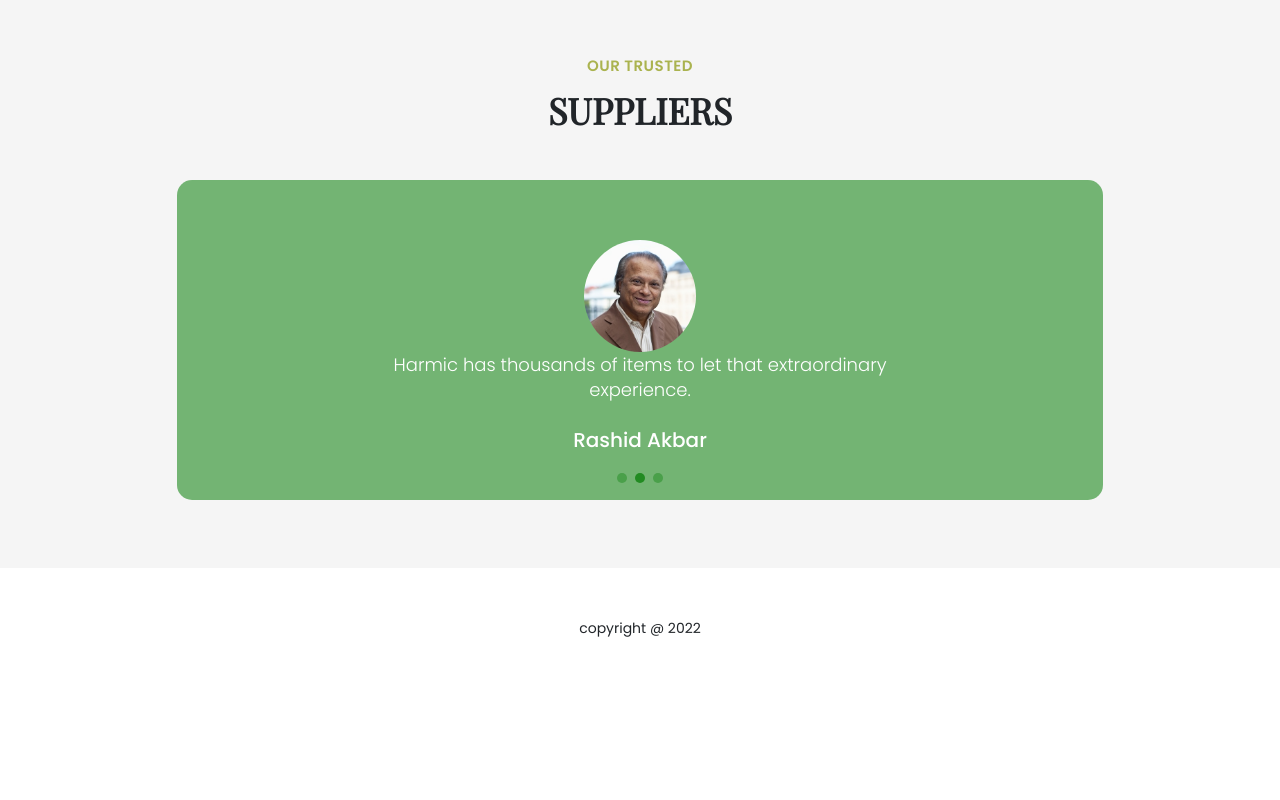
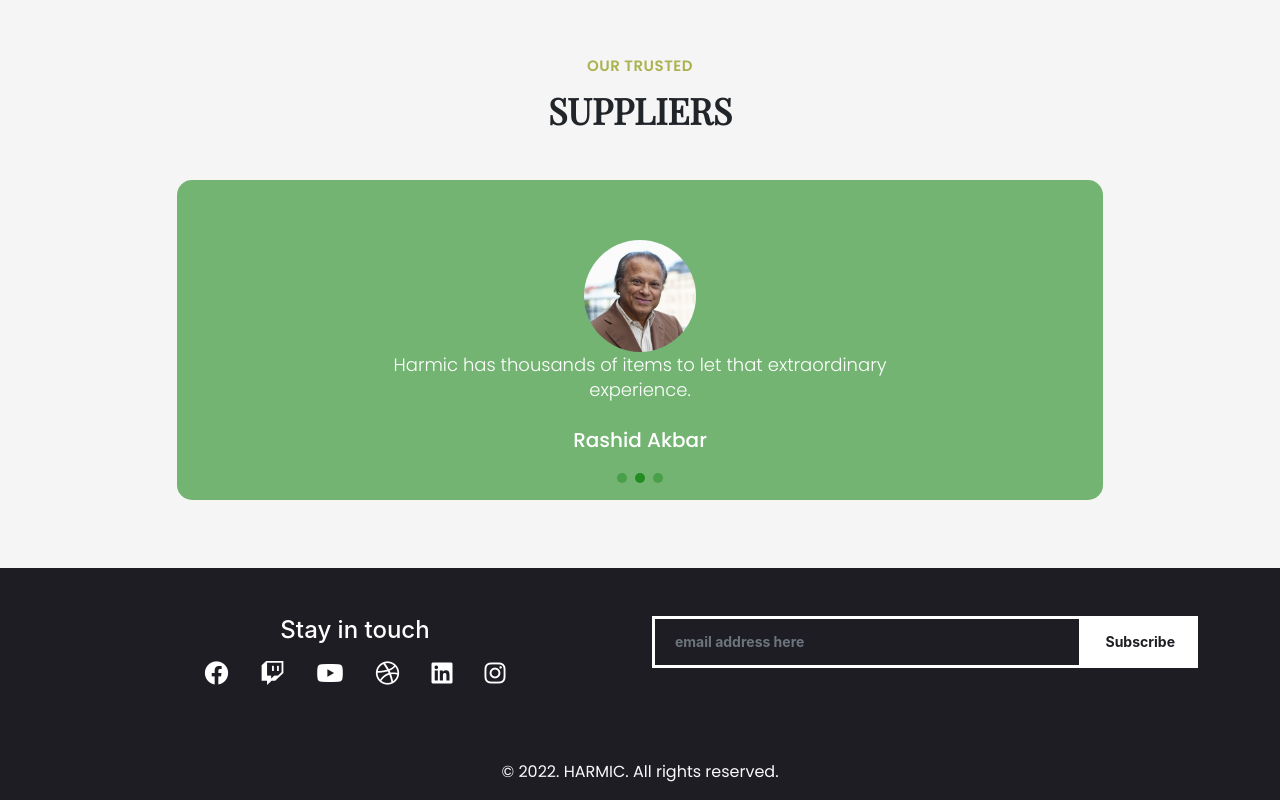
Before and after one commit to ReNayeem/HARMIC, a React (Create React App) app: page / in a window 1280 px wide. Shown: the part 2044-2844 px from the top of the page. Before the commit the page ends 2700 px from the top, so only its background shows below. Built offline with nearby package versions, Linux system fonts and the light colour scheme; no server answers.

Commit message:
footer rough completed

```diff
--- a/src/Pages/Home/Expert/Expert.js
+++ b/src/Pages/Home/Expert/Expert.js
@@ -9,7 +9,7 @@ const Expert = ({ expert }) => {
                 <div className="card-body">
                     <h5 className="card-title">{name}</h5>
                     <p className="card-text">Some quick example text to build on the card title and make up the bulk of the card's content.</p>
-                    <a href="#" className="btn btn-primary">Go somewhere</a>
+                    <a className="btn btn-primary">Go somewhere</a>
                 </div>
             </div>
         </div>
--- a/src/Pages/Shared/Footer/Footer.css
+++ b/src/Pages/Shared/Footer/Footer.css
@@ -0,0 +1,63 @@
+.footer {
+    background: #1e1d23;
+}
+
+.footer .footer-link {
+    font-size: 1rem;
+    color: #1e1d23;
+    padding: 0 1.875rem;
+}
+
+.footer .footer-link:hover {
+    color: white;
+}
+
+.footer .footer-social a i {
+    font-size: 1.5rem;
+    color: white;
+    padding: 0 1rem;
+}
+
+.footer .footer-social a:hover i {
+    color: forestgreen;
+}
+
+.newsletter .form-control {
+    height: 3.225rem;
+    padding: 0 1.25rem;
+    font-size: .875rem;
+    width: 100%;
+    border-radius: 0;
+    background: transparent;
+    border: .1875rem solid white;
+    color: #1e1d23;
+    font-weight: 700;
+}
+
+.newsletter .footer-button {
+    height: 3.225rem;
+    padding: 0 1.25rem;
+    font-size: .875rem;
+    border-radius: 0 !important;
+    background-color: white;
+    border: .1875rem solid white !important;
+    color: #1e1d23;
+    font-weight: 700;
+}
+
+.newsletter:hover .form-control {
+    border: .1875rem solid forestgreen;
+    color: white;
+}
+
+.newsletter:hover .footer-button {
+    background: forestgreen;
+    border: .1875rem solid forestgreen !important;
+}
+
+.newsletter .form-control:hover,
+.newsletter .form-control:focus {
+    outline: none;
+    box-shadow: none;
+    border-color: forestgreen;
+}
--- a/src/Pages/Shared/Footer/Footer.js
+++ b/src/Pages/Shared/Footer/Footer.js
@@ -1,11 +1,43 @@
 import React from 'react';
+import './Footer.css'
 
 const Footer = () => {
     const today = new Date();
     const year = today.getFullYear();
     return (
-        <footer className='text-center mt-5'>
-            <p><small>copyright @ {year} </small></p>
+        <footer id="footer">
+            <div className="footer pt-5">
+                <div className="container">
+                    <div className="row">
+                        <div className="col-md-6 text-center">
+                            <div className="footer-social pb-4 text-center">
+                                <h4 className='text-white mb-3'>Stay in touch</h4>
+                                <a href=""><i className="fab fa-facebook"></i></a>
+                                <a href=""><i className="fab fa-twitch"></i></a>
+                                <a href=""><i className="fab fa-youtube"></i></a>
+                                <a href=""><i className="fab fa-dribbble"></i></a>
+                                <a href=""><i className="fab fa-linkedin"></i></a>
+                                <a href=""><i className="fab fa-instagram"></i></a>
+                            </div>
+                        </div>
+                        <div className="col-md-6">
+                            <form className="newsletter">
+                                <div className="d-flex">
+                                    <input className="form-control" placeholder="email address here" type="email" />
+                                    <button className="footer-button" type="submit">Subscribe</button>
+                                </div>
+                            </form>
+                        </div>
+                        <div className="col-sm-12">
+                            <div className="footer-copy">
+                                <div className="copy-right text-center pt-5">
+                                    <p className="text-light">&copy; {year}. HARMIC. All rights reserved.</p>
+                                </div>
+                            </div>
+                        </div>
+                    </div>
+                </div>
+            </div>
         </footer>
     );
 };
```
